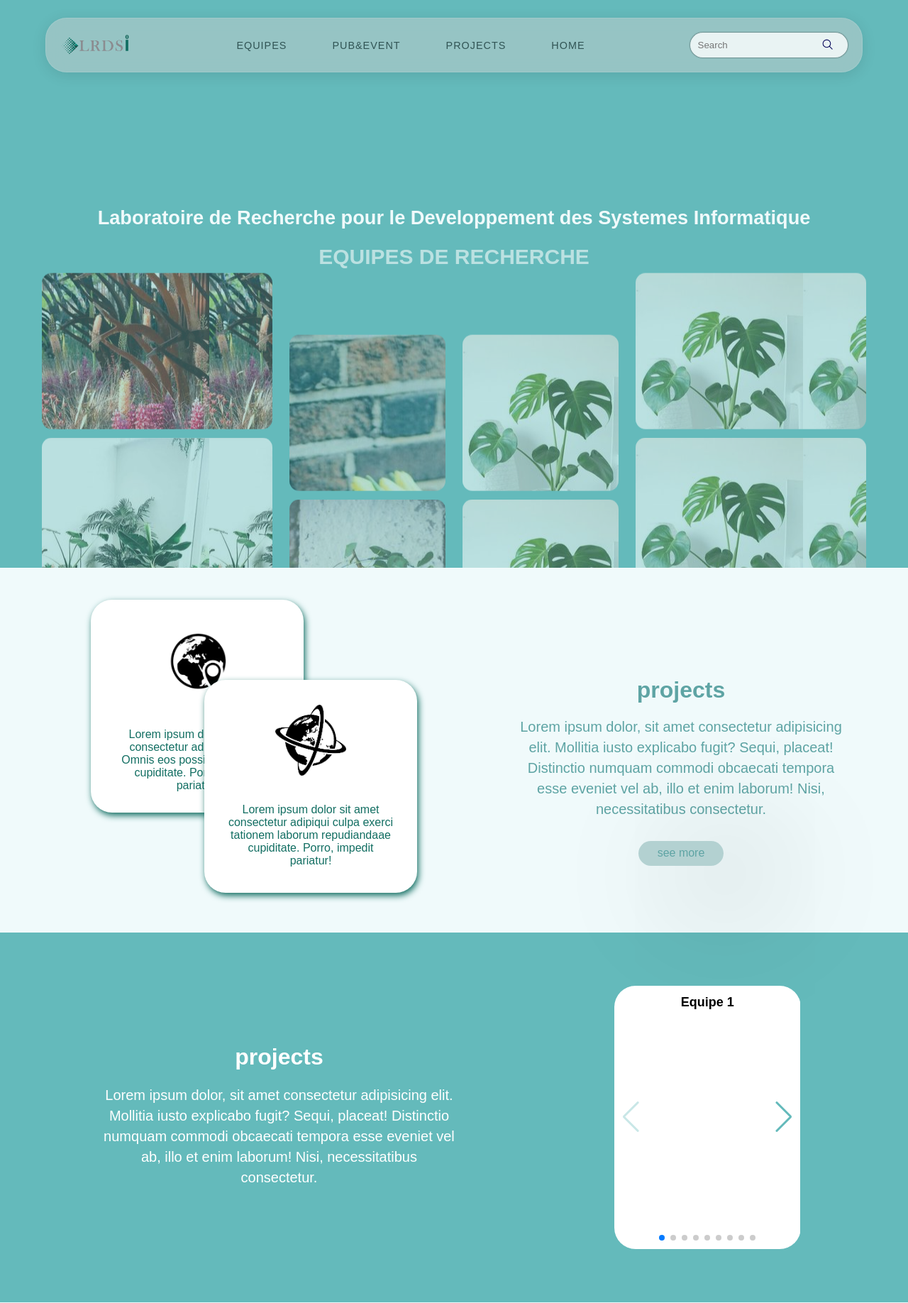
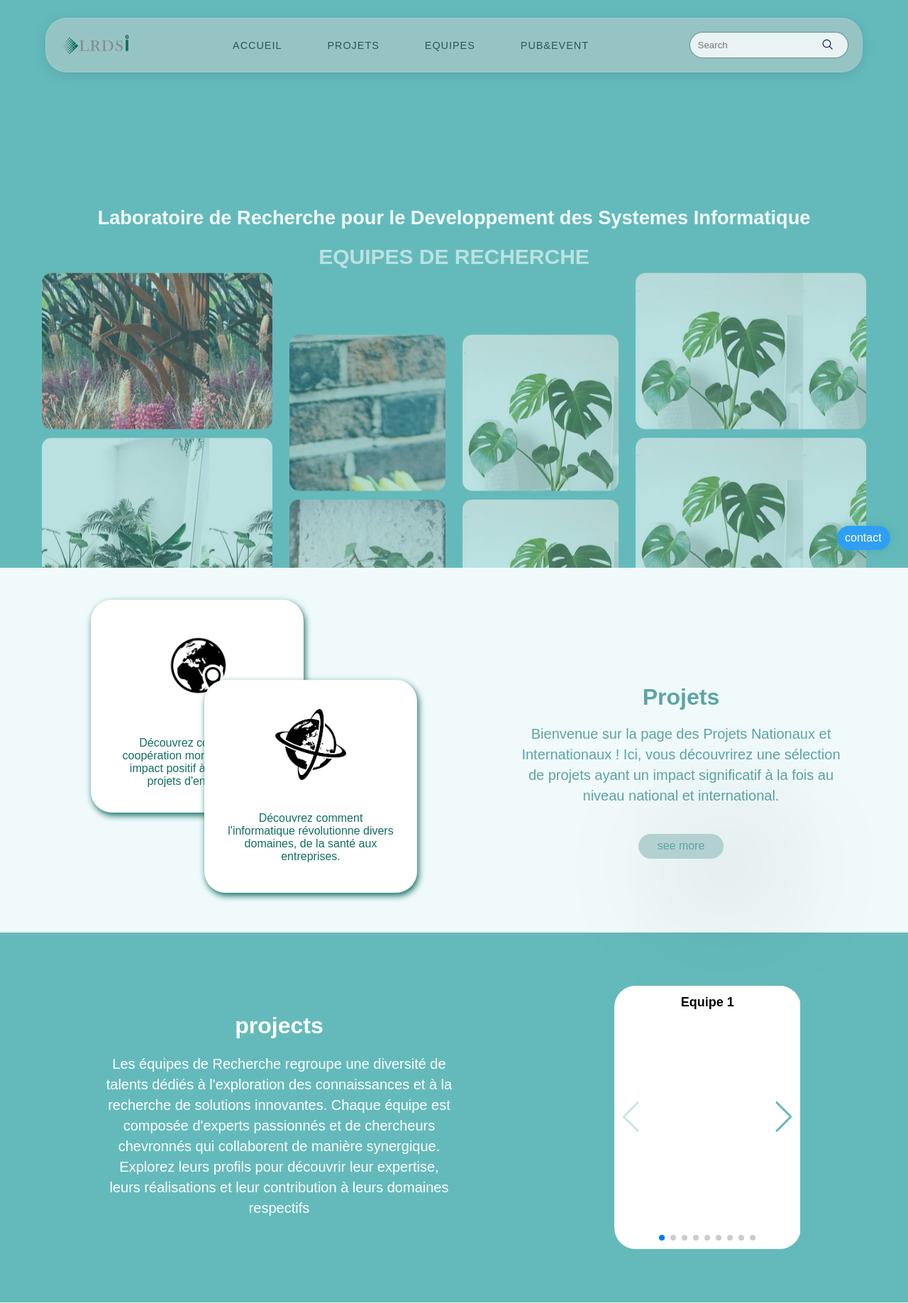
Before and after one commit to hancodx/LRDSI, a PHP site: page /index.html in a window 1280 px wide. Shown: the top 1836 px of the page at 71% size. Run offline with PHP 8.4, Linux system fonts and the light colour scheme.

Commit message:
all page

```diff
--- a/addmember.php
+++ b/addmember.php
@@ -27,6 +27,8 @@
 
 </head>
 <body>
+<a class="contact" href="">contact</a>
+
     <header>
         <div class="container">
             <nav>
--- a/admin.php
+++ b/admin.php
@@ -24,6 +24,8 @@
 
 </head>
 <body>
+  <a class="contact" href="">contact</a>
+
     <header>
         <div class="container">
             <nav>
--- a/ajouterequipe.php
+++ b/ajouterequipe.php
@@ -25,6 +25,7 @@
 
 </head>
 <body>
+<a class="contact" href="">contact</a>
 
 
     <header>
--- a/css/head-fot.css
+++ b/css/head-fot.css
@@ -3,16 +3,7 @@
 
 :root {
 
-  /* dark mode */
-  /* --color1: #126E62;
-  --color2: #E1EDEB;
-  --color3: #6BA49D;
-  --color4: #89B6B1;
-  color: #000f31; */
-  /* --color4:#f0fafb;
-  --color2:#ffff;
- --color3:#64babb ;
- --color1:#5ea4a4 ; */
+
 }
 
 * {
@@ -21,6 +12,45 @@
   box-sizing: border-box;
   font-family: 'Tajawal', sans-serif;
 }
+.contact {
+	bottom: 25px;
+	right: 25px;
+	position: fixed;
+	background-color: #2F9FF4;
+  /* background-color: #639BBA; */
+	color: #fff;
+	height: 34px;
+	width: 75px;
+	padding: 8px;
+	border-radius: 50px;
+	padding-left: 11px;
+	box-shadow: 2px 2px 12px -1px gray;
+  z-index: 2;
+  text-decoration: none;
+  animation: cant infinite;
+}
+
+
+@keyframes glowing {
+  0% { box-shadow: 0 0 -10px #23d9ca; }
+  40% { box-shadow: 0 0 20px #22d9ca; }
+  60% { box-shadow: 0 0 20px #22d9ca; }
+  100% { box-shadow: 0 0 -10px #23dccc; }
+}
+@keyframes post{
+  0%{
+    bottom:26.5px ;
+
+  }
+
+
+}
+
+.contact {
+  animation: glowing 5000ms infinite ,post 1s infinite;
+}
+
+
 
 /* .container:first-of-type {
   margin: 0 auto;
@@ -92,6 +122,7 @@
   align-items: center;
   color: var(--color2);
   flex-direction: column;
+  z-index: 99;
 }
 
 footer .txt {
@@ -233,17 +264,36 @@
   margin: 0 2rem;
   letter-spacing: 1px;
   /* color: var(--color4); */
-  font-weight: 510;
+  font-weight: 400;
 
 }
 
 nav ul .dropdown {
   position: absolute;
-  left: 5%;
+  left: 2%;
   top: 100%;
   width: 150px;
   height: 29px;
   display: none;
+}
+nav ul li .dropdown ul li {
+	transform: translateX(0rem);
+	animation: none;
+	height: 15px;
+	margin-top: 10px;
+  margin-bottom: 10px;
+}
+
+nav ul li .dropdown ul li a{
+  transition: .5s;
+  margin: 0 1.2rem;
+
+}
+nav ul li .dropdown ul li a:hover{
+  position: relative;
+  bottom:  10%;
+  margin-left: 30px;
+
 }
 
 nav ul .dropdown ul {
@@ -260,29 +310,32 @@
   backdrop-filter: blur(15.6px);
   -webkit-backdrop-filter: blur(15.6px);
   border: 1px solid rgba(223, 238, 240, 0.146);
-  width: 190px;
-  height: 100px;
+  width: 200px;
+  height: max-content;
   justify-content: space-around;
   border-radius: 8px;
   transition: 0.5s ease;
   object-fit: cover;
-
 }
 
 nav ul a:hover {
   color: black;
 }
 
+.dropdown a:hover{
+  padding-bottom: 0px;
+border-bottom: none;
+}
+
 nav ul li:hover .dropdown {
   display: block;
-
 }
 
 /* animation */
 nav ul li {
   transform: translateX(100rem);
   animation: slideIn 1s forwards;
-  height: 23%;
+
 }
 
 nav ul li .dropdown ul li:hover {
@@ -306,11 +359,7 @@
   animation-delay: 1.2s;
 }
 
-/* dropdown no animation  */
-nav ul li .dropdown ul li {
-  transform: translateX(0rem);
-  animation: none;
-}
+
 
 @keyframes slideIn {
   to {
--- a/css/index.css
+++ b/css/index.css
@@ -25,8 +25,23 @@
 
 body{
     scroll-behavior: smooth;
+    position: relative;
 }
 
+
+.contact {
+	bottom: 25px;
+	right: 25px;
+	position: fixed;
+	background-color: var(--color3);
+	color: #fff;
+	height: 34px;
+	width: 75px;
+	padding: 8px;
+	border-radius: 50px;
+	padding-left: 11px;
+	box-shadow: 2px 2px 12px -1px gray;
+}
 header {
     height: 100vh;
     width: 100%;
@@ -505,7 +520,7 @@
 
 
 }
-@media screen and (max-width: 480px){
+@media screen and (max-width: 440px){
     .publication  .cadres{
         height: auto;
         flex-wrap: wrap;
@@ -574,9 +589,18 @@
 
 }
  .sec-button:hover  {
-    background-color: var(--color1);
-    width: 122px;
+    background-color: rgba(163, 198, 198, 0.964);;
+    /* width: 122px; */
 }
+
+
+
+.sec-button:active{
+    border:1px #6fc1c1 solid;
+}
+
+
+
 
 
 .cadre-texte{
@@ -750,7 +774,7 @@
 }
 .secend-section .sub-section.er1 >:nth-of-type(1):hover{
     top:10%;
-    left: 20%;
+    left: 22%;
     z-index: 9;
     }
 .secend-section .sub-section.er1 >:nth-of-type(2){
@@ -795,7 +819,16 @@
 }
 
 
-
+@media screen and (max-width: 440px){
+    .secend-section .sub-section.er1 > :nth-of-type(1){
+        top: 10%;
+    left: 6%;
+    }
+    .secend-section .sub-section.er1 > :nth-of-type(2){
+        top: 42%;
+       left: 29%;
+    }
+}
 
 
 
@@ -895,6 +928,8 @@
       font-weight: bold;
       color: var(--swiper-theme-color);
     }
+
+
 
 
 
--- a/css/projects.css
+++ b/css/projects.css
@@ -203,11 +203,11 @@
 .projet a {
    text-decoration: none;
    color: var(--color2);
-   background-color: var(--color1);
+   background-color: var(--color3);
    width: 80px;
    text-align: center;
    height: 30px;
-   padding-top: 1%;
+   padding-top: .5%;
    border-radius: 50px;
 }
 
--- a/index.html
+++ b/index.html
@@ -36,34 +36,39 @@
   </head>
 
 <body>
+  <a class="contact contac" href="./contactsH.html">contact</a>
+
   <header>
     <div class="container">
       <nav>
         <div class="logo"> <a href=""> <img src="./photo/Fichier 2-8.png" alt="">
           </a></div>
         <ul>
-          <li><a href="#Equipes">Equipes</a></li>
-          <li><a href="#pub&event">pub&event</a>
+          <li><a href="#">Accueil</a></li>
+
+          <li><a href="#project">Projets </a>
             <div class="dropdown">
               <ul>
-                <li> <a href="./events.html"> events </a></li>
-                <li> <a href=""> publication </a></li>
-                <li> <a href=""> titre 1 </a></li>
+                <li> <a href="./projects2.html">Nationaux </a></li>
+                <li> <a href="./projects2.html">Internationaux </a></li>
+
+
+              </ul>
+            </div>
+          </li>
+          <li><a href="#Equipes">Equipes</a></li>
+
+
+          <li><a href="#pub&event">Pub&Event</a>
+            <div class="dropdown">
+              <ul>
+                <li> <a href="./events.html"> Evenement  </a></li>
+                <li> <a href="./pubbAlbome.html"> Publications </a></li>
+                <li> <a href="">Thèse et mémoire </a></li>
               </ul>
             </div>
           </li>
 
-          <li><a href="#project">projects</a>
-            <div class="dropdown">
-              <ul>
-                <li> <a href="">national </a></li>
-                <li> <a href=""> international </a></li>
-                <li> <a href=""> titre 1 </a></li>
-
-              </ul>
-            </div>
-          </li>
-          <li><a href="#">home</a></li>
         </ul>
         <div class="search-form">
           <input type="search" value="" placeholder="Search" class="search-input">
@@ -153,24 +158,23 @@
           <div class="imge"><img
               src="./photo/earth-globe-icons-world-map-geography-internet-global-commerce-international-tourism-vector-symnbols-symbol-set-138966099-removebg-preview.png"
               alt=""></div>
-          <div class="text-animation">Lorem ipsum dolor sit amet consectetur adipisicing elit. Omnis eos possimus
-            aspeitae cupiditate. Porro, impedit pariatur!</div>
+          <div class="text-animation">    Découvrez comment la coopération mondiale crée un impact positif
+             à travers des projets d'envergure.
+            </div>
         </div>
       </div>
       <div class="box">
         <div class="thecadre">
           <div class="imge"><img src="./photo/Untitled-removebg-preview.png" alt=""></div>
-          <div class="text-animation">Lorem ipsum dolor sit amet consectetur adipiqui culpa exerci
-            tationem laborum repudiandaae cupiditate. Porro, impedit pariatur!</div>
+          <div class="text-animation">Découvrez comment l'informatique révolutionne divers domaines, de la santé aux entreprises.</div>
         </div>
       </div>
     </div>
     <div class="sub-section  ">
       <div class="titre">
-        <h2>projects</h2>
-        <p>Lorem ipsum dolor, sit amet consectetur adipisicing elit. Mollitia iusto explicabo fugit? Sequi, placeat!
-          Distinctio
-          numquam commodi obcaecati tempora esse eveniet vel ab, illo et enim laborum! Nisi, necessitatibus consectetur.
+        <h2>Projets</h2>
+        <p>Bienvenue sur la page des Projets Nationaux et Internationaux ! Ici, vous découvrirez
+           une sélection de projets ayant un impact significatif à la fois au niveau national et international.
         </p>
 
       </div>
@@ -188,9 +192,8 @@
     <div class="sub-section">
       <div class="titre">
         <h2>projects</h2>
-        <p>Lorem ipsum dolor, sit amet consectetur adipisicing elit. Mollitia iusto explicabo fugit? Sequi, placeat!
-          Distinctio
-          numquam commodi obcaecati tempora esse eveniet vel ab, illo et enim laborum! Nisi, necessitatibus consectetur.
+        <p>Les équipes de Recherche regroupe une diversité de talents dédiés à l'exploration des connaissances et à la recherche de solutions innovantes. Chaque équipe est composée d'experts passionnés et de chercheurs chevronnés qui collaborent de manière synergique. Explorez leurs profils pour découvrir
+           leur expertise, leurs réalisations et leur contribution à leurs domaines respectifs
         </p>
       </div>
     </div>
@@ -269,7 +272,8 @@
         </div>
 
         <div class="sub-sec-discription">
-          <p> adipisicing elit. Fulias? Vitae laboriosam optio error? Laborum, maxime. Doloribus hic at r</p>
+          <p> Parcourez notre section Publications, où vous trouverez une sélection de documents et d'articles pertinents.
+          </p>
         </div>
 
         <div class="cadres">
@@ -412,14 +416,13 @@
 
         </div>
         <div class="sub-sec-discription">
-          <p> Ladip isicing elit. Fulias? Vitae laboriosam optio error? Laborum, maxime. Doloribus hic at r</p>
+          <p> Explorez notre section Événements, où nous vous tenons informé(e) des dernières manifestations et rencontres passionnantes.</p>
         </div>
         <div class="sec-button"> <a href="">see more</a> </div>
       </div>
     </div>
 
   </section>
-
 
 
 
@@ -448,6 +451,8 @@
     </div>
     <p> Copyright ©2020 All rights reserved to LRDSI</p>
   </footer>
+
+
 </body>
 
 
```
Also changed, not shown: Equips.html (+21 -17 lines), contactsH.html (+19 -16 lines), events.html (+21 -19 lines), projects2.html (+22 -16 lines), pubbAlbome.html (+23 -16 lines).
